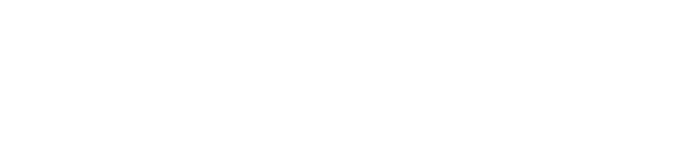
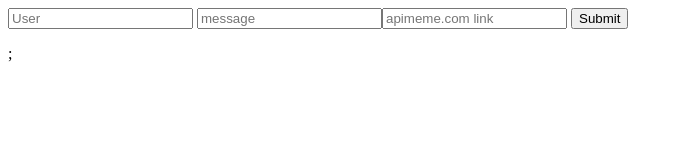
Before and after one commit to lhswebdev/meeting-demos, a website: page Quick_Rest_Example/index.html in a window 1280 px wide. Shown: the whole page, without its empty margins (0-683 px from the left). Drawn offline with Linux system fonts and the light colour scheme.

Commit message:
Extraenous stuff
Co-authored-by: Keshav Pradeep <keshprad@users.noreply.github.com>

```diff
--- a/Quick_Rest_Example/index.html
+++ b/Quick_Rest_Example/index.html
@@ -1,3 +1,5 @@
-<html>
-
-</html>
+<form action="/add" method=\"POST\">
+    <input name="user" type="text" placeholder="User"></input>
+    <input name="message" type="text" placeholder="message"><input name="link" type="url" placeholder="apimeme.com link"></input>
+    <input type="submit"></input>
+</form>;
```
